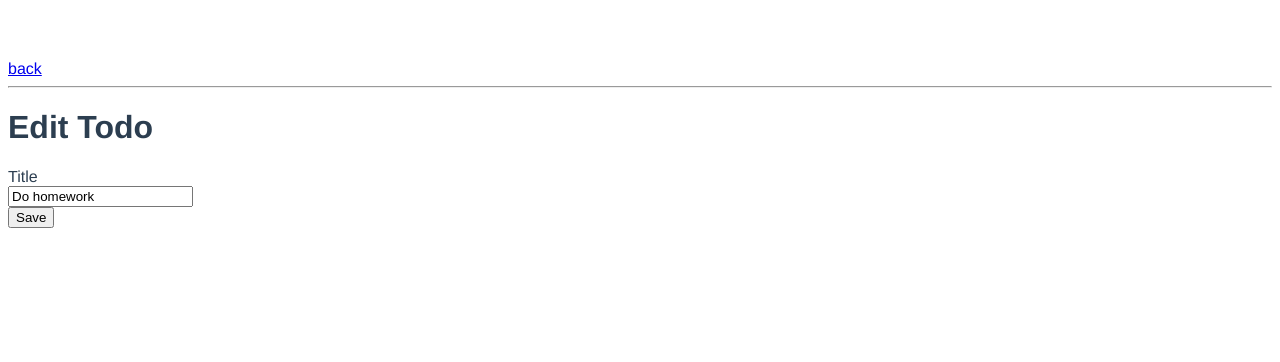
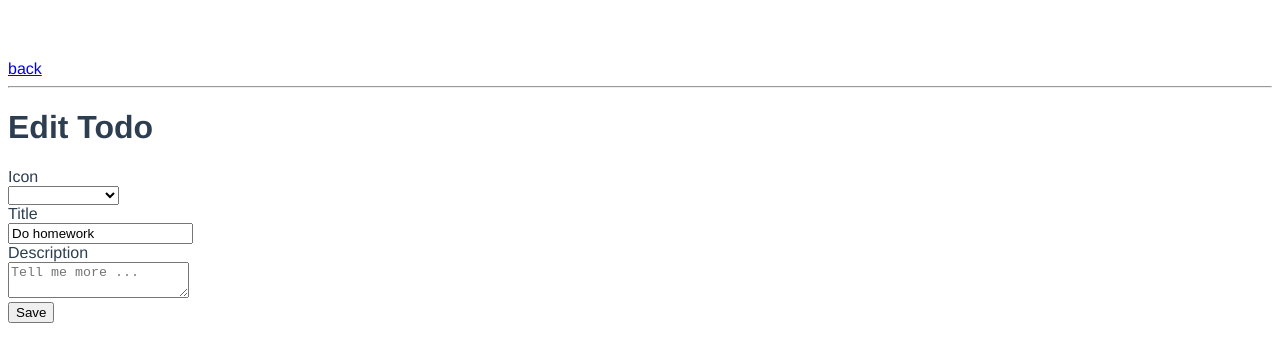
Before and after one commit to janein/vue-todo-app, a Vue app: page /#/edit/0 in a window 1280 px wide. Shown: the top 362 px of the page. Built offline with nearby package versions, Linux system fonts and the light colour scheme.

Commit message:
Add icons

```diff
--- a/src/components/EditTodo.vue
+++ b/src/components/EditTodo.vue
@@ -3,9 +3,31 @@
     <h1 class="title">{{headline}}</h1>
     <form v-if="todo" @submit.prevent="onSubmit">
       <div class="field">
+        <label class="label" for="icon">Icon</label>
+        <div class="control has-icons-left">
+          <div class="select">
+            <select v-model="todo.icon" id="icon">
+              <option disabled value="">Select icon</option>
+              <option v-for="icon in icons" :value="icon.icon" :key="icon.icon">
+                {{icon.title}}
+              </option>
+            </select>
+          </div>
+          <div class="icon is-small is-left">
+            <i class="fa" :class="[`fa-${todo.icon}`]"></i>
+          </div>
+        </div>
+      </div>
+      <div class="field">
         <label class="label" for="title">Title</label>
         <div class="control">
-          <input class="input" type="text" placeholder="What whould I do?" v-model="todo.title" />
+          <input class="input" id="title" type="text" placeholder="What whould I do?" v-model="todo.title" required />
+        </div>
+      </div>
+      <div class="field">
+        <label class="label" for="desc">Description</label>
+        <div class="control">
+          <textarea class="textarea" id="desc" placeholder="Tell me more ..." v-model="todo.desc" />
         </div>
       </div>
       <button type="submit" class="button"
@@ -20,12 +42,24 @@
         </span>
         <span>Save</span>
       </button>
+      <template v-if="success">
+        <br><br>
+        <article class="message is-success">
+          <div class="message-header">
+            <p>
+              <i class="fa fa-check"></i>
+              Saved!
+            </p>
+          </div>
+        </article>
+      </template>
     </form>
   </div>
 </template>
 
 <script>
 import { mapMutations, mapGetters } from "vuex";
+import { ICONS } from "../data/icons";
 
 export default {
   name: "TodoItem",
@@ -39,7 +73,9 @@ export default {
   },
   data() {
     return {
-      todo: null
+      todo: null,
+      icons: ICONS,
+      success: false
     };
   },
   props: {
@@ -61,19 +97,28 @@ export default {
               idx
             }
           });
+          this.showSuccess();
         });
       } else {
         this.$store.commit("updateTodo", {
           idx: this.index,
           todo: this.todo
         });
+        this.showSuccess();
       }
+    },
+    showSuccess() {
+      this.success = true;
+      window.setTimeout(() => {
+        this.success = false;
+      }, 1000);
     }
   },
   mounted() {
     this.todo = this.isNew
       ? {
-          title: ""
+          title: "",
+          icon: ""
         }
       : this.$store.getters["todoByIdx"](this.index);
   }
--- a/src/components/TodoItem.vue
+++ b/src/components/TodoItem.vue
@@ -3,6 +3,11 @@
     'item--done': item.done
   }">
     <div class="field has-addons item__field">
+      <p class="control item__icon-wrapper">
+          <span class="icon item__icon" v-if="item.icon">
+            <i class="fa" :class="[`fa-${item.icon}`]"></i>
+          </span>
+        </p>
       <input class="item__input input is-medium" v-model="item.title" @keyup="updateTodo" placeholder="What would you like to do?" @keyup.enter.prevent="onEnter" @keyup.delete="onDelete" ref="input" />
       <p class="control">
         <button @click="toggleState(index)" class="button is-outlined is-medium"
@@ -19,7 +24,7 @@
       </p>
       <p class="control">
         <router-link :to="{name: 'detail', params: {idx: index}}" class="button is-warning is-outlined is-medium">
-          <span class="icon is-small"><i class="fas fa-pen"></i></span>
+          <span class="icon is-small"><i class="fa fa-pen"></i></span>
         </router-link>
       </p>
       <p class="control">
@@ -74,7 +79,7 @@ export default {
 </script>
 
 <!-- Add "scoped" attribute to limit CSS to this component only -->
-<style scoped>
+<style scoped lang="scss">
 .item--done input {
   text-decoration: line-through;
 }
@@ -84,5 +89,22 @@ export default {
 
 .item__input {
   flex-grow: 1;
+
+  &:not(:focus) {
+    border: 0;
+    -webkit-appearance: none;
+    box-shadow: none;
+  }
+}
+
+.item__icon-wrapper {
+  min-width: 40px;
+  position: relative;
+  display: flex;
+  justify-content: center;
+  align-items: center;
+}
+
+.item__icon {
 }
 </style>
--- /dev/null
+++ b/src/data/icons.js
@@ -0,0 +1,18 @@
+export const ICONS = [
+  {
+    title: "Shopping",
+    icon: "shopping-cart"
+  },
+  {
+    title: "Drive to",
+    icon: "car"
+  },
+  {
+    title: "Call",
+    icon: "phone"
+  },
+  {
+    title: "Send message",
+    icon: "envelope"
+  }
+];
```
